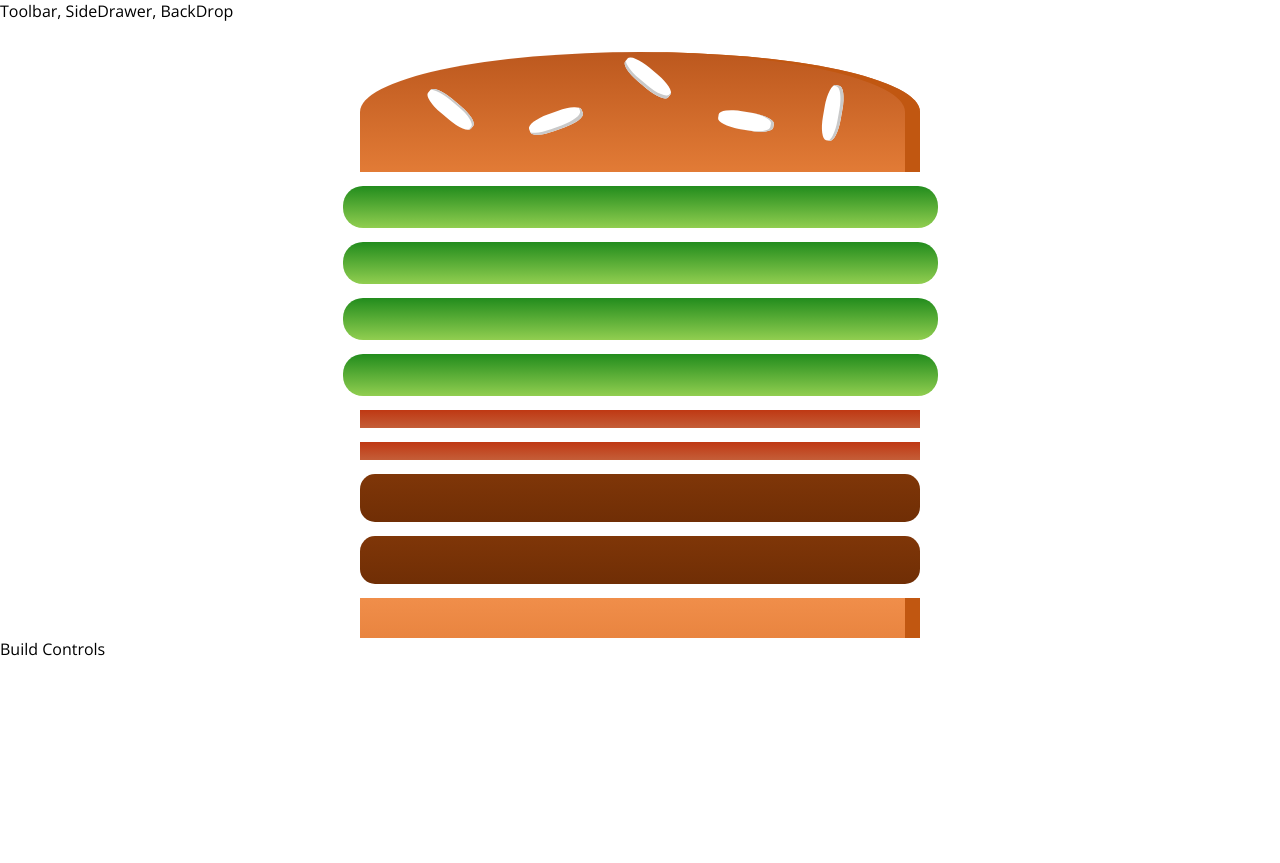
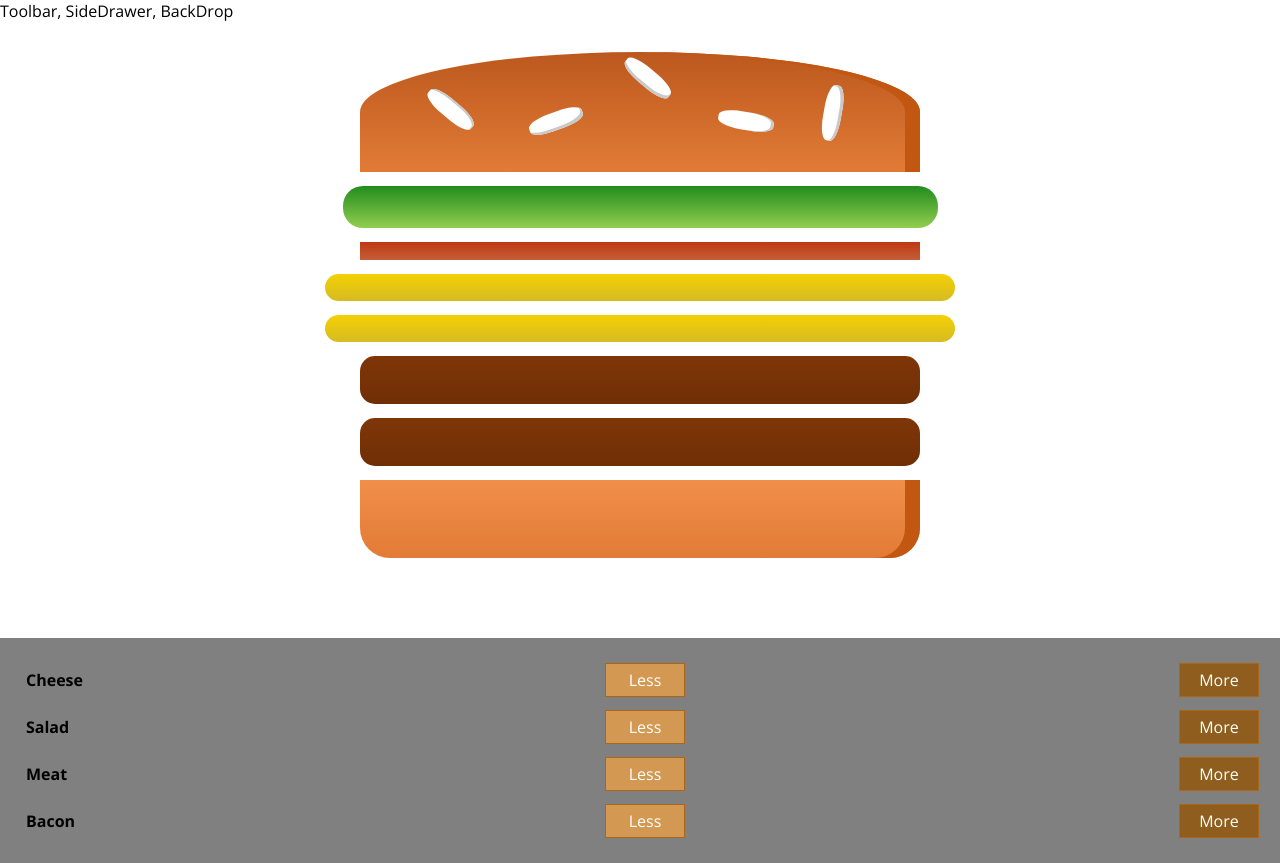
Before and after one commit to daltonos/burger, a React app: page / in a window 1280 px wide. Before the commit the page ends 800 px from the top, so only its background shows below. Built offline with nearby package versions, Linux system fonts and the light colour scheme.

Commit message:
buttons to add and remove ingredients

```diff
--- /dev/null
+++ b/src/components/Burger/BuildControls/BuildControl/BuildControl.js
@@ -0,0 +1,14 @@
+import React from "react";
+import styles from "./BuildControl.module.css";
+
+const buildControl = (props) => {
+    return (
+        <div className={styles.BuildControl}>
+            <div className={styles.Label}>{props.label}</div>
+            <button className={styles.Less} onClick={props.removed}>Less</button>
+            <button className={styles.More} onClick={props.added}>More</button>
+        </div>
+    );
+};
+
+export default buildControl;
--- /dev/null
+++ b/src/components/Burger/BuildControls/BuildControl/BuildControl.module.css
@@ -0,0 +1,56 @@
+.BuildControl {
+    display: flex;
+    justify-content: space-between;
+    align-items: center;
+    margin: 5px 0;
+}
+
+.BuildControl button {
+    display: block;
+    font: inherit;
+    padding: 5px;
+    margin: 0 5px;
+    width: 80px;
+    border: 1px solid #AA6817;
+    cursor: pointer;
+    outline: none;
+}
+
+.BuildControl button:disabled {
+    background-color: #AC9980;
+    border: 1px solid #7E7365;
+    color: #ccc;
+    cursor: default;
+}
+
+.BuildControl button:hover:disabled {
+    background-color: #AC9980;
+    color: #ccc;
+    cursor: not-allowed;
+}
+
+.Label {
+    padding: 10px;
+    font-weight: bold;
+    width: 80px;
+}
+
+.BuildControl .Less {
+    background-color: #D39952;
+    color: white;
+}
+
+.BuildControl .More {
+    background-color: #8F5E1E;
+    color: white;
+}
+
+.BuildControl .Less:hover, .BuildControl .Less:active {
+    background-color: #DAA972;
+    color: white;
+}
+
+.BuildControl .More:hover,.BuildControl .More:active {
+    background-color: #99703F;
+    color: white;
+}
--- /dev/null
+++ b/src/components/Burger/BuildControls/BuildControls.js
@@ -0,0 +1,25 @@
+import React from "react";
+import styles from "./BuildControls.module.css";
+import BuildControl from "./BuildControl/BuildControl";
+
+const aControls = [
+    {label: "Cheese", type: "cheese"},
+    {label: "Salad", type: "salad"},
+    {label: "Meat", type: "meat"},
+    {label: "Bacon", type: "bacon"}
+];
+const buildControl = (props) => {
+    return (
+        <div className={styles.BuildControls}>
+            {aControls.map(oControl => (
+                <BuildControl
+                    key={oControl.label}
+                    label={oControl.label}
+                    added={() => props.addedIngredient(oControl.type)}
+                    removed={() => props.removedIngredient(oControl.type)}/>
+            ))}
+        </div>
+    );
+};
+
+export default buildControl;
--- /dev/null
+++ b/src/components/Burger/BuildControls/BuildControls.module.css
@@ -0,0 +1,4 @@
+.BuildControls {
+    background: grey;
+    padding: 1rem;
+}
--- a/src/components/Burger/Burger.js
+++ b/src/components/Burger/Burger.js
@@ -3,13 +3,19 @@ import styles from "./Burger.module.css";
 import BurgerIngredient from "./BurgerIngredient/BurgerIngredient";
 
 const burger = (props) => {
-    const aTransformedIngredients = Object.keys(props.ingredients)
+    let aTransformedIngredients = Object.keys(props.ingredients)
     .map(sKey => {
         return [...Array(props.ingredients[sKey])].
         map((_, i) => {
             return <BurgerIngredient key={sKey + i} type={sKey} />
         });
-    })
+    }).reduce((aReduced, oEl) => {
+        return aReduced.concat(oEl);
+    }, []);
+
+    if(!aTransformedIngredients.length) {
+        aTransformedIngredients = (<p>No ingredients yet.</p>);
+    }
     return (
         <div className={styles.Burger}>
             <BurgerIngredient type="bread-top" />
--- a/src/containers/BurgerBuilder/BurgerBuilder.js
+++ b/src/containers/BurgerBuilder/BurgerBuilder.js
@@ -1,14 +1,55 @@
 import React, { Component } from "react";
 import Aux from "../../hoc/Aux";
 import Burger from "../../components/Burger/Burger";
+import BuildControls from "../../components/Burger/BuildControls/BuildControls";
+
+const INGREDIENT_PRICES = {
+    salad: 1,
+    bacon: 1,
+    cheese: 2,
+    meat: 2
+}
 
 class BurgerBuilder extends Component {
     state = {
         ingredients : {
-            salad: 4,
-            bacon: 2,
-            cheese: 0,
+            salad: 1,
+            bacon: 1,
+            cheese: 2,
             meat: 2
+        },
+        totalPrice: 4
+    };
+
+    addIngredientHandler = (sType) => {
+        const iOldCount = this.state.ingredients[sType];
+        const iNewCount = iOldCount + 1;
+        const oUpdatedIngredients = {
+            ...this.state.ingredients
+        };
+        oUpdatedIngredients[sType] = iNewCount;
+        const iNewPrice = this.state.totalPrice + INGREDIENT_PRICES[sType];
+
+        this.setState({
+            ingredients: oUpdatedIngredients,
+            totalPrice: iNewPrice
+        });
+    };
+
+    removeIngredientHandler = (sType) => {
+        const iOldCount = this.state.ingredients[sType];
+        if(iOldCount > 0) {
+            const iNewCount = iOldCount - 1;
+            const oUpdatedIngredients = {
+                ...this.state.ingredients
+            };
+            oUpdatedIngredients[sType] = iNewCount;
+            const iNewPrice = this.state.totalPrice - INGREDIENT_PRICES[sType];
+
+            this.setState({
+                ingredients: oUpdatedIngredients,
+                totalPrice: iNewPrice
+            });
         }
     };
 
@@ -16,7 +57,9 @@ class BurgerBuilder extends Component {
         return (
             <Aux>
                 <Burger ingredients={this.state.ingredients}/>
-                <div>Build Controls</div>
+                <BuildControls
+                    addedIngredient={this.addIngredientHandler}
+                    removedIngredient={this.removeIngredientHandler}/>
             </Aux>
         )
     }
```
